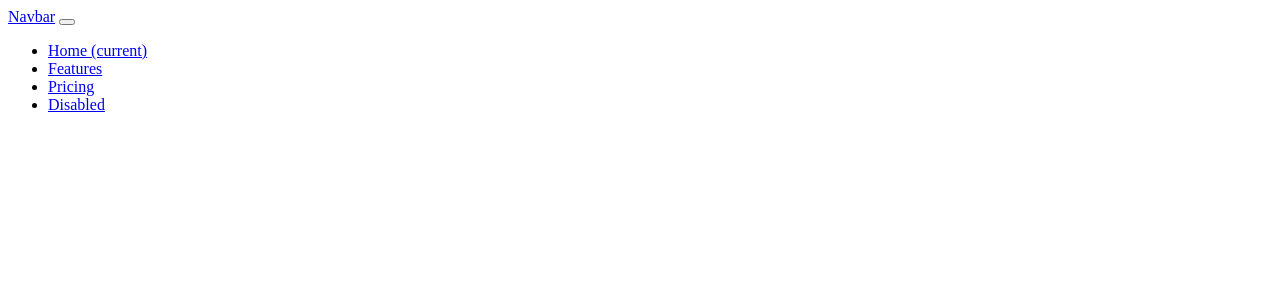
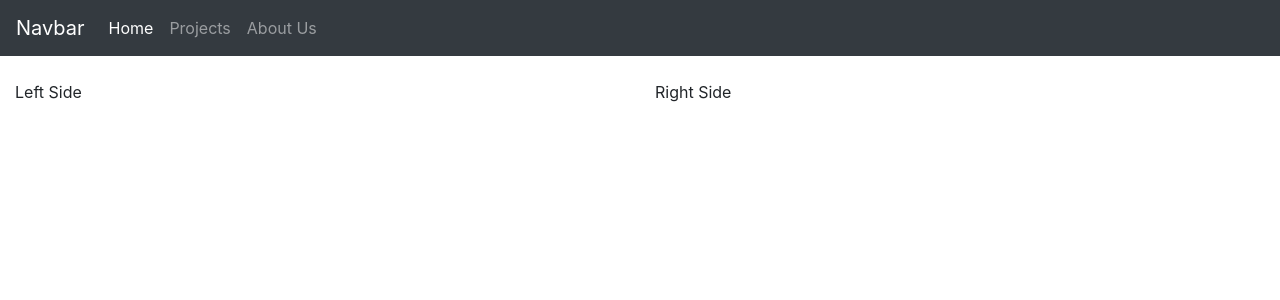
Before and after one commit to praveenscience/PHP-Bootstrap-Trial, a PHP site: page / in a window 1280 px wide. Shown: the top 300 px of the page. Run offline with PHP 8.4, Linux system fonts and the light colour scheme.

Commit message:
Added Bootstrap CSS and updated nav.

```diff
--- a/index.php
+++ b/index.php
@@ -3,9 +3,10 @@
 	<head>
 		<meta charset="UTF-8" />
 		<title>GSSoC Bootstrap PHP Trial</title>
+		<link rel="stylesheet" href="https://stackpath.bootstrapcdn.com/bootstrap/4.4.1/css/bootstrap.min.css" />
 	</head>
 	<body>
-		<nav class="navbar navbar-expand-lg navbar-light bg-light">
+		<nav class="navbar navbar-expand-lg navbar-dark bg-dark mb-4">
 			<a class="navbar-brand" href="#">Navbar</a>
 			<button class="navbar-toggler" type="button" data-toggle="collapse" data-target="#navbarNav" aria-controls="navbarNav" aria-expanded="false" aria-label="Toggle navigation">
 				<span class="navbar-toggler-icon"></span>
@@ -16,16 +17,19 @@
 						<a class="nav-link" href="#">Home <span class="sr-only">(current)</span></a>
 					</li>
 					<li class="nav-item">
-						<a class="nav-link" href="#">Features</a>
+						<a class="nav-link" href="#">Projects</a>
 					</li>
 					<li class="nav-item">
-						<a class="nav-link" href="#">Pricing</a>
-					</li>
-					<li class="nav-item">
-						<a class="nav-link disabled" href="#" tabindex="-1" aria-disabled="true">Disabled</a>
+						<a class="nav-link" href="#">About Us</a>
 					</li>
 				</ul>
 			</div>
 		</nav>
+		<div class="container-fluid">
+			<div class="row">
+				<div class="col-6">Left Side</div>
+				<div class="col-6">Right Side</div>
+			</div>
+		</div>
 	</body>
 </html>
```
